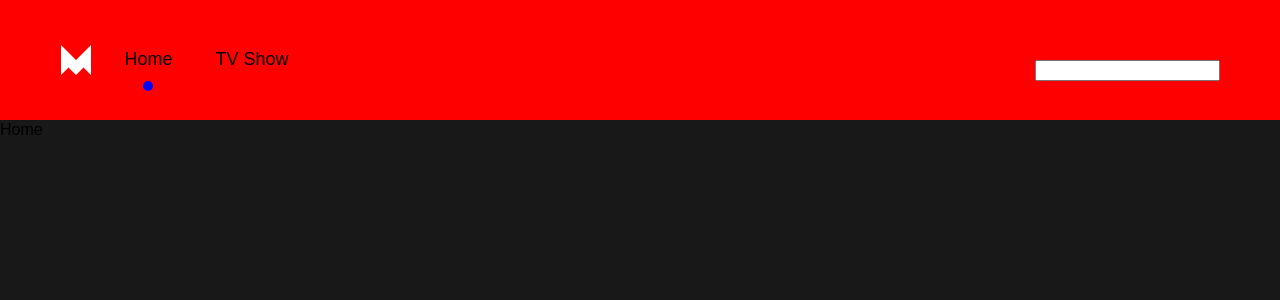
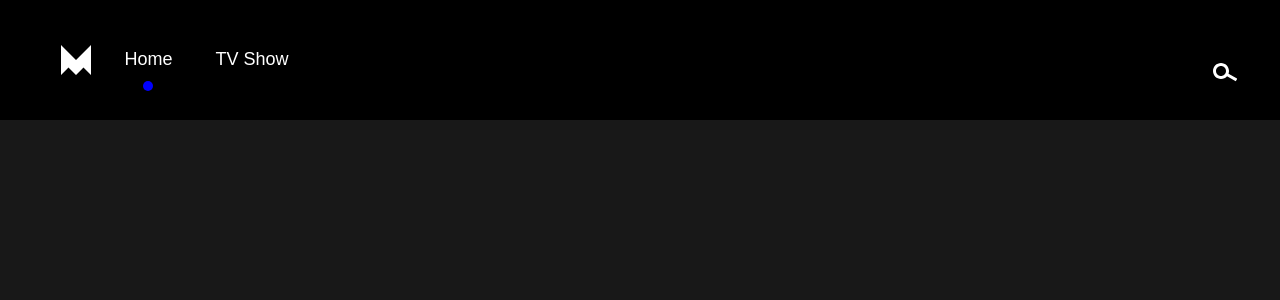
Before and after one commit to joyjsmun/movie-flex, a React (Create React App) app: page / in a window 1280 px wide. Shown: the top 300 px of the page. Built offline with nearby package versions, Linux system fonts and the light colour scheme.

Commit message:
ADD: animation for searchbar, nav menu

```diff
--- a/src/components/Header.tsx
+++ b/src/components/Header.tsx
@@ -1,14 +1,17 @@
 
-import { motion } from "framer-motion"
+import { motion, useAnimation, useViewportScroll } from "framer-motion"
+import { useEffect, useState } from "react"
 import { Link, useLocation } from "react-router-dom"
 import styled from "styled-components"
 
-const Nav = styled.nav`
+const Nav = styled(motion.nav)`
     width: 100vw;
     height: 100px;
+    position: fixed;
     display: flex;
     background-color: red;
     padding: 60px;
+    color: white;
     justify-content: space-between;
 `
 const Menu = styled.ul`
@@ -48,8 +51,28 @@ const Circle = styled(motion.div)`
 `
 
 
-const Search = styled.div``
-const SearchInput = styled.input``
+const Search = styled(motion.div)`
+    display: flex;
+    justify-content: center;
+    width: 200px;
+    height: 30px;
+`
+
+const SearchIcon = styled(motion.svg)`
+    margin-right: 10px;
+`
+const SearchInput = styled(motion.input)`
+    border:none;
+    transform-origin: right center;
+    width: 150px;
+    height: 25px;
+    background-color: transparent;
+    color:white;
+    ::placeholder {color: white;}
+    :focus {
+     border: none
+}
+`
 
 const icon = {
     hidden: {
@@ -62,14 +85,49 @@ const icon = {
     }
   }
 
+const navVariants = {
+    top:{
+        backgroundColor : "rgba(0,0,0,0)"
+    },
+    scroll:{
+        backgroundColor: "rgba(0,0,0,1)"
+    }
+
+}
 
 function Header(){
+    const [searchOpen,setSearchOpen] = useState(false)
+    const location = useLocation()
+    const inputAnimation = useAnimation();
+    const {scrollY} = useViewportScroll();
+    const navAnimation = useAnimation()
 
-    const location = useLocation()
+    useEffect(()=>{
+        scrollY.onChange(()=>{
+            if(scrollY.get() > 80){
+                navAnimation.start("top")
+            }else{
+                navAnimation.start("scroll")
+            }
+        })
+    },[scrollY,navAnimation])
+
+
+
+    const toggleSearch = () => {
+        if (searchOpen) {
+          inputAnimation.start({
+            scaleX: 0,
+          });
+        } else {
+          inputAnimation.start({ scaleX: 1 });
+        }
+        setSearchOpen((prev) => !prev);
+      };
 
     return (
         <>
-        <Nav>
+        <Nav variants={navVariants} animate={navAnimation} initial={"top"}>
             <Menu>
             <Logo>
                 <motion.svg
@@ -92,18 +150,23 @@ function Header(){
                 <Item>
                     <Link to="/">
                     Home
-                    {location.pathname === "/" ? <Circle layoutId="circle" /> : null}
+                    {location.pathname === "/" ? <Circle layoutId="dot" /> : null}
                 </Link>
                 </Item >
                 <Item>
                 <Link to="/tv">
                     TV Show
-                    {location.pathname === "/tv" ? <Circle layoutId="circle" /> : null}
+                    {location.pathname === "/tv" ? <Circle layoutId="dot" /> : null}
                 </Link>
                 </Item>
             </Menu>
-            <Search>
-                <SearchInput />
+            <Search animate={{border: searchOpen ? "1px solid": 0}} transition={{type:"linear"}}>
+            <SearchIcon
+             onClick={toggleSearch}
+            animate={{ x: searchOpen ? 0 : 185}}
+            transition={{ type: "linear" }}
+            width="24" height="24" viewBox="0 0 24 24" fill="none" xmlns="http://www.w3.org/2000/svg"><path fill-rule="evenodd" clip-rule="evenodd" d="M13 11C13 13.7614 10.7614 16 8 16C5.23858 16 3 13.7614 3 11C3 8.23858 5.23858 6 8 6C10.7614 6 13 8.23858 13 11ZM14.0425 16.2431C12.5758 17.932 10.4126 19 8 19C3.58172 19 0 15.4183 0 11C0 6.58172 3.58172 3 8 3C12.4183 3 16 6.58172 16 11C16 11.9287 15.8417 12.8205 15.5507 13.6497L24.2533 18.7028L22.7468 21.2972L14.0425 16.2431Z" fill="currentColor"></path></SearchIcon>
+                <SearchInput  animate={inputAnimation}  initial={{ scaleX: 0 }} transition={{ type: "linear" }}  placeholder="Search Movie or Show"/>
             </Search>
         </Nav>
         </>
--- a/src/index.tsx
+++ b/src/index.tsx
@@ -66,6 +66,7 @@ body {
   font-family: 'Source Sans Pro', sans-serif;
   color:black;
   line-height: 1.2;
+  height: 200vh;
 
 }
 a {
```
